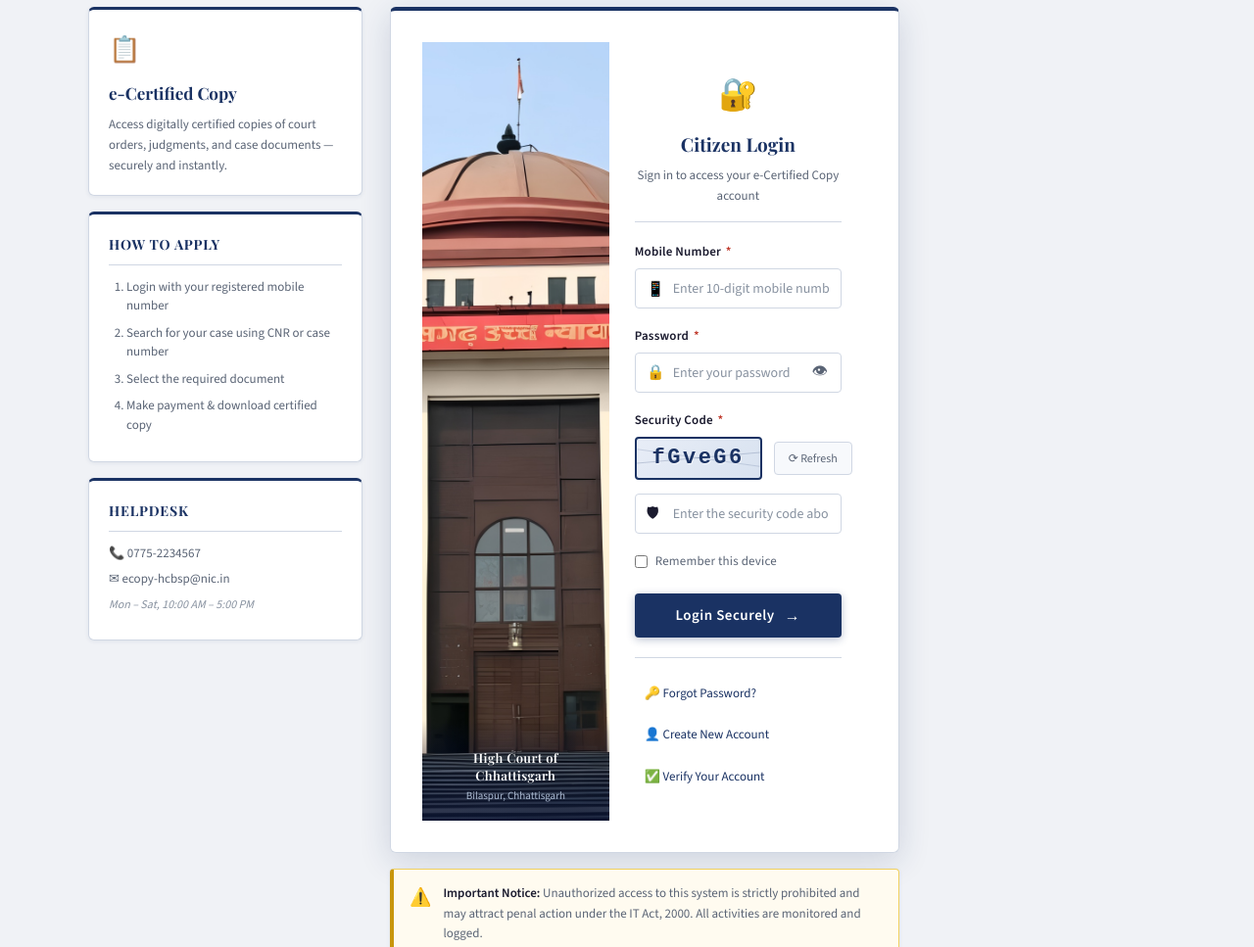
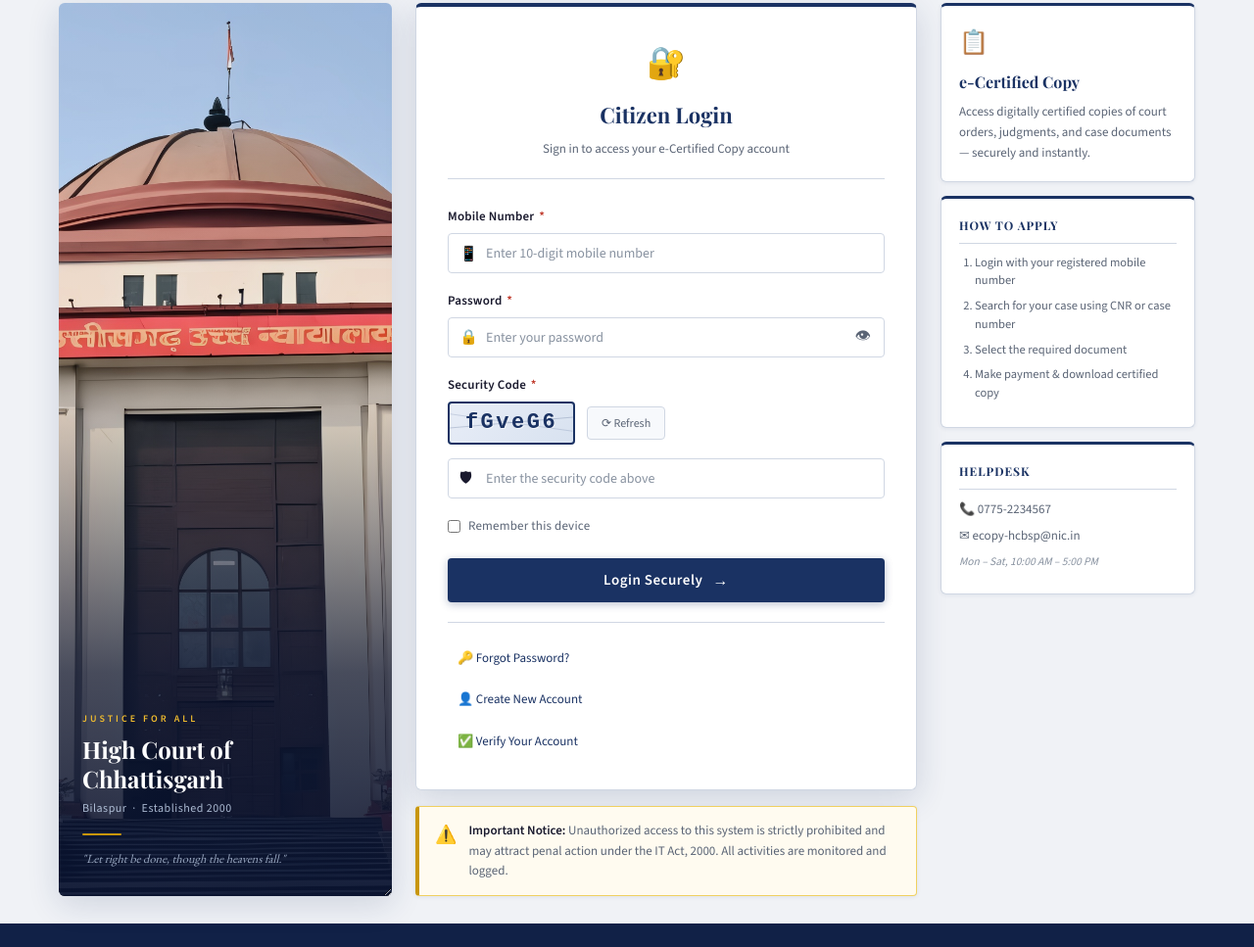
Before and after one commit to Vishal2806/High-Court-Login-Page, a plain HTML site: page index.html in a window 1280 px wide. Shown: the part 252-1219 px from the top of the page at 98% size. Drawn offline with nearby package versions, Linux system fonts and the light colour scheme.

Commit message:
change left panel to the right

```diff
--- a/index.html
+++ b/index.html
@@ -77,45 +77,25 @@
 
     <!-- Main Content -->
     <main class="main" id="main-content" role="main">
-        <div class="page-layout">
+        <div class="portal-grid">
 
-            <!-- Info Panel -->
-            <aside class="info-panel" aria-label="About e-Certified Copy">
-                <div class="info-card">
-                    <div class="info-icon">📋</div>
-                    <h2>e-Certified Copy</h2>
-                    <p>Access digitally certified copies of court orders, judgments, and case documents — securely and instantly.</p>
+            <!-- LEFT: Court Image Column -->
+            <div class="image-column">
+                <img src="latestt.jpeg" alt="High Court of Chhattisgarh Building" class="court-img">
+                <div class="image-overlay">
+                    <div class="overlay-content">
+                        <p class="overlay-tagline">Justice for All</p>
+                        <h2 class="overlay-title">High Court of<br>Chhattisgarh</h2>
+                        <p class="overlay-sub">Bilaspur &nbsp;·&nbsp; Established 2000</p>
+                        <div class="overlay-divider"></div>
+                        <p class="overlay-quote">"Let right be done, though the heavens fall."</p>
+                    </div>
                 </div>
-                <div class="info-steps">
-                    <h3>How to Apply</h3>
-                    <ol>
-                        <li>Login with your registered mobile number</li>
-                        <li>Search for your case using CNR or case number</li>
-                        <li>Select the required document</li>
-                        <li>Make payment & download certified copy</li>
-                    </ol>
-                </div>
-                <div class="info-contact">
-                    <h3>Helpdesk</h3>
-                    <p>📞 0775-2234567</p>
-                    <p>✉ ecopy-hcbsp@nic.in</p>
-                    <p class="hours">Mon – Sat, 10:00 AM – 5:00 PM</p>
-                </div>
-            </aside>
+            </div>
 
-            <!-- Login Card -->
-            <div class="login-wrapper">
-                <div class="login-card split-card">
-                    <!-- Court Image Panel -->
-                    <div class="card-image-panel">
-                        <img src="latestt.jpeg" alt="High Court of Chhattisgarh Building" class="court-img">
-                        <div class="image-overlay">
-                            <p class="image-caption">High Court of Chhattisgarh</p>
-                            <p class="image-caption-sub">Bilaspur, Chhattisgarh</p>
-                        </div>
-                    </div>
-                    <!-- Form Panel -->
-                    <div class="card-form-panel">
+            <!-- CENTER: Login Form Column -->
+            <div class="form-column">
+                <div class="login-card">
                     <div class="login-header">
                         <div class="login-icon">🔐</div>
                         <h2>Citizen Login</h2>
@@ -182,8 +162,7 @@
                         <a href="#" class="link-item">👤 Create New Account</a>
                         <a href="#" class="link-item">✅ Verify Your Account</a>
                     </div>
-                    </div><!-- end card-form-panel -->
-                </div><!-- end split-card -->
+                </div>
 
                 <!-- Notice Box -->
                 <div class="notice-box" role="note">
@@ -193,6 +172,30 @@
                     </div>
                 </div>
             </div>
+
+            <!-- RIGHT: Info Column -->
+            <aside class="info-column" aria-label="About e-Certified Copy">
+                <div class="info-card">
+                    <div class="info-icon">📋</div>
+                    <h2>e-Certified Copy</h2>
+                    <p>Access digitally certified copies of court orders, judgments, and case documents — securely and instantly.</p>
+                </div>
+                <div class="info-steps">
+                    <h3>How to Apply</h3>
+                    <ol>
+                        <li>Login with your registered mobile number</li>
+                        <li>Search for your case using CNR or case number</li>
+                        <li>Select the required document</li>
+                        <li>Make payment & download certified copy</li>
+                    </ol>
+                </div>
+                <div class="info-contact">
+                    <h3>Helpdesk</h3>
+                    <p>📞 0775-2234567</p>
+                    <p>✉ ecopy-hcbsp@nic.in</p>
+                    <p class="hours">Mon – Sat, 10:00 AM – 5:00 PM</p>
+                </div>
+            </aside>
 
         </div>
     </main>
--- a/style.css
+++ b/style.css
@@ -79,6 +79,9 @@
 
 body.dark a { color: #7aa8e0; }
 body.dark a:hover { color: var(--gold-light); }
+body.dark .logo {
+    filter: brightness(0) invert(1) opacity(0.85);
+}
 
 /* ── Tricolor Bar ────────────────────────────── */
 .tricolor-bar {
@@ -293,29 +296,119 @@
 /* ── Main Layout ─────────────────────────────── */
 .main {
     flex: 1;
-    padding: 32px 20px;
+    padding: 0;
 }
-.page-layout {
-    max-width: 1100px;
+
+/* 3-column full-width portal grid */
+.portal-grid {
+    max-width: 1200px;
     margin: 0 auto;
     display: grid;
-    grid-template-columns: 280px 1fr;
-    gap: 28px;
+    grid-template-columns: 340px 1fr 260px;
+    gap: 0;
+    min-height: 620px;
+    padding: 28px 20px;
+    gap: 24px;
     align-items: start;
 }
 
-/* ── Info Panel ──────────────────────────────── */
-.info-panel {
+/* ── LEFT: Image Column ───────────────────────── */
+.image-column {
+    position: relative;
+    border-radius: var(--radius-md);
+    overflow: hidden;
+    box-shadow: var(--shadow-lg);
+    min-height: 500px;
+    align-self: stretch;
+    resize: horizontal;
+    overflow: hidden;
+    min-width: 100px;
+    max-width: 600px;
+}
+.image-column .court-img {
+    width: 100%;
+    height: 100%;
+    object-fit: cover;
+    display: block;
+    transition: transform 0.8s ease;
+}
+.image-column:hover .court-img {
+    transform: scale(1.04);
+}
+.image-column .image-overlay {
+    position: absolute;
+    inset: 0;
+    background: linear-gradient(
+        to bottom,
+        rgba(10,20,50,0.15) 0%,
+        rgba(10,20,50,0.05) 40%,
+        rgba(10,20,50,0.75) 75%,
+        rgba(10,20,50,0.92) 100%
+    );
+    display: flex;
+    align-items: flex-end;
+    padding: 28px 24px;
+}
+.overlay-content {
+    color: #fff;
+    width: 100%;
+}
+.overlay-tagline {
+    font-size: 10px;
+    letter-spacing: 3px;
+    text-transform: uppercase;
+    color: var(--gold-light);
+    margin-bottom: 8px;
+    font-weight: 600;
+}
+.overlay-title {
+    font-family: var(--font-display);
+    font-size: 24px;
+    font-weight: 700;
+    line-height: 1.25;
+    margin-bottom: 6px;
+    color: #fff;
+}
+.overlay-sub {
+    font-size: 12px;
+    color: rgba(200,216,240,0.85);
+    margin-bottom: 16px;
+    letter-spacing: 0.5px;
+}
+.overlay-divider {
+    width: 40px;
+    height: 2px;
+    background: var(--gold);
+    margin-bottom: 14px;
+    border-radius: 2px;
+}
+.overlay-quote {
+    font-family: var(--font-serif);
+    font-size: 12.5px;
+    font-style: italic;
+    color: rgba(200,216,240,0.75);
+    line-height: 1.6;
+}
+
+/* ── CENTER: Form Column ─────────────────────── */
+.form-column {
     display: flex;
     flex-direction: column;
     gap: 16px;
+}
+
+/* ── RIGHT: Info Column ──────────────────────── */
+.info-column {
+    display: flex;
+    flex-direction: column;
+    gap: 14px;
 }
 .info-card, .info-steps, .info-contact {
     background: var(--surface);
     border: 1px solid var(--border);
     border-top: 3px solid var(--navy);
     border-radius: var(--radius-md);
-    padding: 20px;
+    padding: 18px;
     box-shadow: var(--shadow-sm);
     transition: background 0.3s ease, border-color 0.3s ease;
 }
@@ -324,12 +417,12 @@
 body.dark .info-contact { border-top-color: var(--gold); }
 
 .info-icon {
-    font-size: 26px;
-    margin-bottom: 10px;
+    font-size: 24px;
+    margin-bottom: 8px;
 }
 .info-card h2 {
     font-family: var(--font-display);
-    font-size: 17px;
+    font-size: 16px;
     color: var(--navy);
     margin-bottom: 8px;
 }
@@ -341,23 +434,23 @@
 }
 .info-steps h3, .info-contact h3 {
     font-family: var(--font-display);
-    font-size: 14px;
+    font-size: 12px;
     color: var(--navy);
-    margin-bottom: 12px;
+    margin-bottom: 10px;
     padding-bottom: 8px;
     border-bottom: 1px solid var(--border);
     text-transform: uppercase;
-    letter-spacing: 0.8px;
+    letter-spacing: 1px;
 }
 body.dark .info-steps h3,
 body.dark .info-contact h3 { color: #9ec4ff; }
 .info-steps ol {
-    padding-left: 18px;
-    font-size: 13px;
+    padding-left: 16px;
+    font-size: 12.5px;
     color: var(--text-muted);
 }
 .info-steps ol li {
-    margin-bottom: 8px;
+    margin-bottom: 7px;
     line-height: 1.5;
 }
 .info-contact p {
@@ -366,90 +459,13 @@
     margin-bottom: 6px;
 }
 .info-contact .hours {
-    font-size: 12px;
+    font-size: 11.5px;
     color: var(--text-light);
-    margin-top: 6px;
+    margin-top: 4px;
     font-style: italic;
 }
 
-/* ── Login Wrapper ───────────────────────────── */
-.login-wrapper {
-    display: flex;
-    flex-direction: column;
-    gap: 16px;
-    max-width: 520px;
-}
-
-/* ── Split Login Card (Image + Form) ─────────── */
-.split-card {
-    display: flex;
-    padding: 0;
-    overflow: hidden;
-    max-width: 720px;
-}
-
-.card-image-panel {
-    width: 42%;
-    flex-shrink: 0;
-    position: relative;
-    min-height: 480px;
-    overflow: hidden;
-}
-.court-img {
-    width: 100%;
-    height: 100%;
-    object-fit: cover;
-    display: block;
-    transition: transform 0.6s ease;
-}
-.split-card:hover .court-img {
-    transform: scale(1.03);
-}
-.image-overlay {
-    position: absolute;
-    bottom: 0;
-    left: 0;
-    right: 0;
-    background: linear-gradient(transparent, rgba(10,20,50,0.88));
-    padding: 30px 16px 16px;
-    text-align: center;
-}
-.image-caption {
-    color: #fff;
-    font-family: var(--font-display);
-    font-size: 13px;
-    font-weight: 600;
-    letter-spacing: 0.4px;
-    line-height: 1.4;
-}
-.image-caption-sub {
-    color: rgba(200,216,240,0.85);
-    font-size: 11px;
-    margin-top: 3px;
-}
-
-.card-form-panel {
-    flex: 1;
-    padding: 28px 26px;
-    display: flex;
-    flex-direction: column;
-    overflow-y: auto;
-}
-
-/* Adjust login-header inside split card */
-.split-card .login-header {
-    margin-bottom: 20px;
-    padding-bottom: 16px;
-}
-.split-card .login-header h2 { font-size: 19px; }
-
-@media (max-width: 700px) {
-    .split-card { flex-direction: column; }
-    .card-image-panel { width: 100%; min-height: 180px; max-height: 200px; }
-    .card-form-panel { padding: 22px 18px; }
-}
-
-/* ── Login Card (original, kept for non-split) ── */
+/* ── Login Card ──────────────────────────────── */
 .login-card {
     background: var(--surface);
     border: 1px solid var(--border);
@@ -824,17 +840,36 @@
 .footer-bottom .sep { color: #2a3a50; }
 
 /* ── Responsive ──────────────────────────────── */
-@media (max-width: 900px) {
-    .page-layout {
-        grid-template-columns: 1fr;
+@media (max-width: 1024px) {
+    .portal-grid {
+        grid-template-columns: 260px 1fr 230px;
+        gap: 18px;
     }
-    .info-panel {
+    .image-column { min-height: 500px; }
+}
+
+@media (max-width: 860px) {
+    /* Stack: info top, then image+form side by side */
+    .portal-grid {
+        grid-template-columns: 1fr 1fr;
+        grid-template-rows: auto auto;
+    }
+    .image-column {
+        grid-column: 1 / 2;
+        grid-row: 1 / 2;
+        min-height: 400px;
+    }
+    .form-column {
+        grid-column: 2 / 3;
+        grid-row: 1 / 2;
+    }
+    .info-column {
+        grid-column: 1 / -1;
+        grid-row: 2 / 3;
         display: grid;
-        grid-template-columns: 1fr 1fr;
+        grid-template-columns: 1fr 1fr 1fr;
         gap: 14px;
     }
-    .info-card { grid-column: 1 / -1; }
-    .login-wrapper { max-width: 100%; }
     .footer-inner { grid-template-columns: 1fr 1fr; }
     .footer-right-col { text-align: left; }
     .footer-right-col ul { align-items: flex-start; }
@@ -842,11 +877,26 @@
 }
 
 @media (max-width: 640px) {
+    .portal-grid {
+        grid-template-columns: 1fr;
+        padding: 16px;
+    }
+    .image-column {
+        grid-column: 1;
+        grid-row: auto;
+        min-height: 220px;
+        max-height: 260px;
+    }
+    .form-column { grid-column: 1; grid-row: auto; }
+    .info-column {
+        grid-column: 1;
+        grid-row: auto;
+        grid-template-columns: 1fr;
+    }
     .header-inner { padding: 12px 16px; gap: 12px; }
     .court-name { font-size: 18px; }
     .header-logo-right { display: none; }
     .login-card { padding: 22px 18px; }
-    .info-panel { grid-template-columns: 1fr; }
     .footer-inner { grid-template-columns: 1fr; }
     .footer-right-col { text-align: left; }
     .footer-right-col ul { align-items: flex-start; }
@@ -856,7 +906,7 @@
 
 @media (max-width: 400px) {
     .court-name { font-size: 16px; }
-    .main { padding: 20px 14px; }
+    .portal-grid { padding: 12px; }
 }
 
 /* ── Animations ──────────────────────────────── */
```
